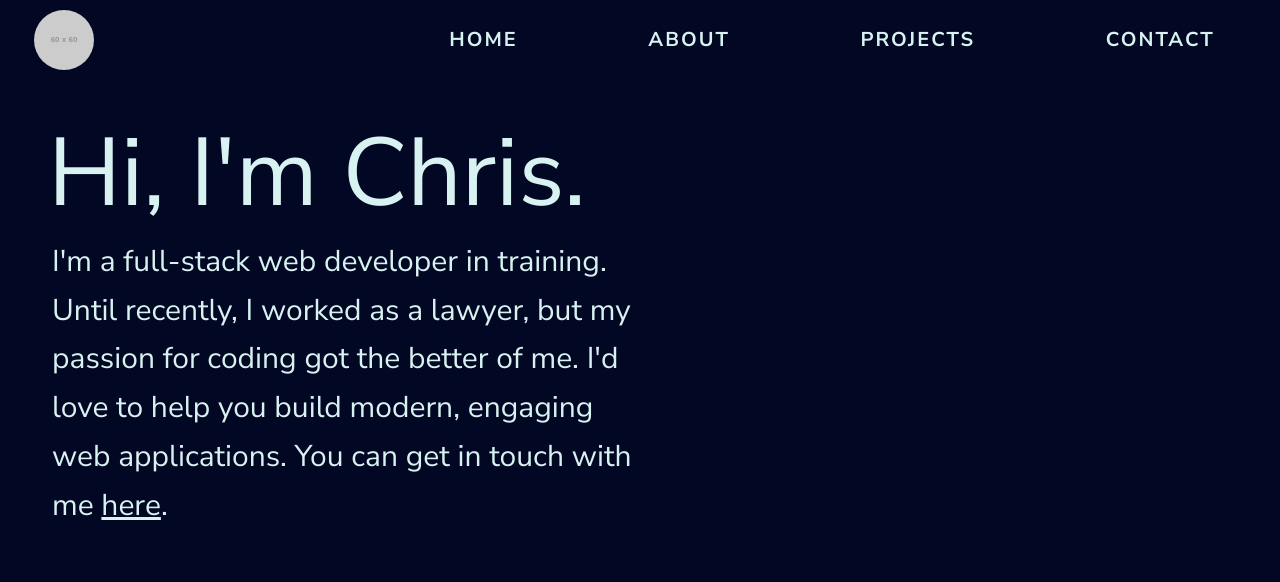
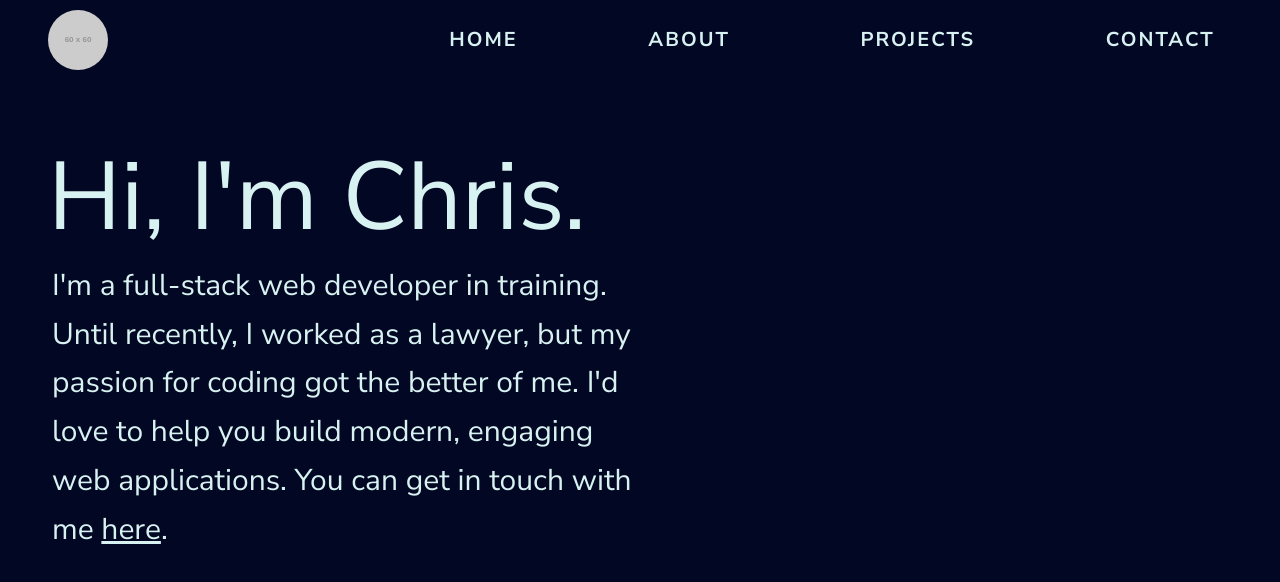
Before and after one commit to chris-kamp/portfolio-react, a React (Create React App) app: page / in a window 1280 px wide. Shown: the top 582 px of the page. Built offline with nearby package versions, Linux system fonts and the light colour scheme.

Commit message:
adjust homepage alignment

```diff
--- a/src/components/Home.js
+++ b/src/components/Home.js
@@ -4,7 +4,7 @@ const Home = () => {
   return (
     <div className="h-screen grid grid-rows-2af">
       <Navbar />
-      <div className="w-1/2 flex items-center h-3/5">
+      <div className="w-1/2 flex items-center h-4/6">
         <div className="ml-12 mt-16 ">
           <h1 className="font-nunito text-8xl text-iceBlue mb-4">Hi, I'm Chris.</h1>
           <p className="font-nunito text-3xl leading-relaxed text-iceBlue ml-1">I'm a full-stack web developer in training. Until recently, I worked as a lawyer, but my passion for coding got the better of me. I'd love to help you build modern, engaging web applications. You can get in touch with me <a href="#" className="underline">here</a>.</p>
--- a/src/components/Navbar.js
+++ b/src/components/Navbar.js
@@ -3,7 +3,7 @@ import NavItem from "./NavItem"
 const Navbar = () => {
   return (
     <nav className="h-20 text-iceBlue font-nunito font-bold text-xl flex justify-between">
-      <div className="flex min-w-max justify-center items-center w-32">
+      <div className="ml-12 flex min-w-max items-center w-32">
         <img
           src="https://via.placeholder.com/60"
           alt="CK Logo"
```
